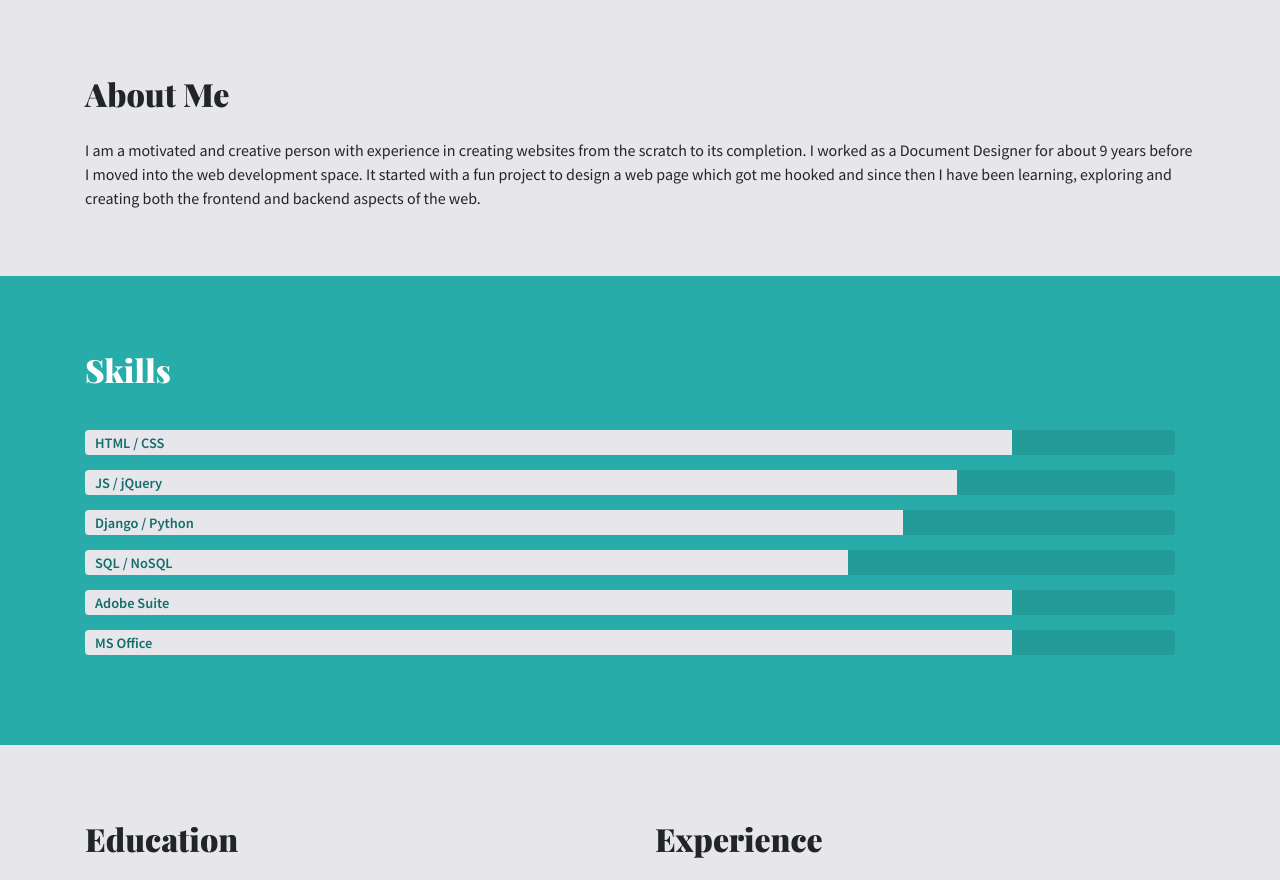
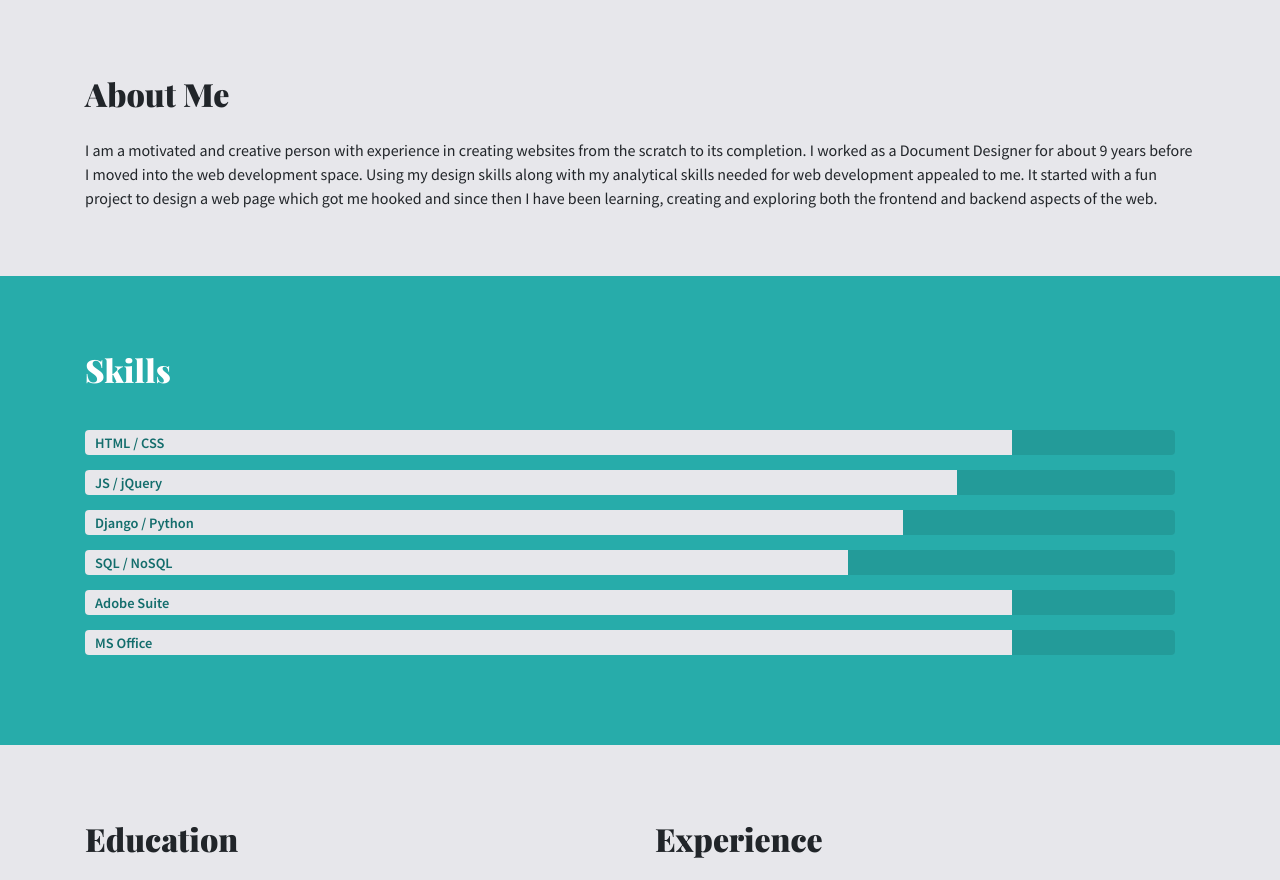
Before and after one commit to vishkid84/Portfolio-milestone-project, a plain HTML site: page index.html in a window 1280 px wide. Shown: the part 800-1680 px from the top of the page. Drawn offline with nearby package versions, Linux system fonts and the light colour scheme; a web font is replaced by a local one.

Commit message:
Added wireframes folder and updated README.md

```diff
--- a/index.html
+++ b/index.html
@@ -70,9 +70,10 @@
 					<p>I am a motivated and creative person with experience in creating websites from the scratch to its
 						completion.
 						I worked as a Document Designer for about 9 years before I moved into the web development space.
+                        Using my design skills along with my analytical skills needed for web development appealed to me.
 						It started with a fun project to design a web page which got me hooked and since then I have
 						been learning,
-						exploring and creating both the frontend and backend aspects of the web.
+						creating and exploring both the frontend and backend aspects of the web.
 					</p>
 				</div>
 			</div>
```
Also changed, not shown: assets/wireframes/Desktop view.png (added), assets/wireframes/Mobile view.png (added), 1 other file.
